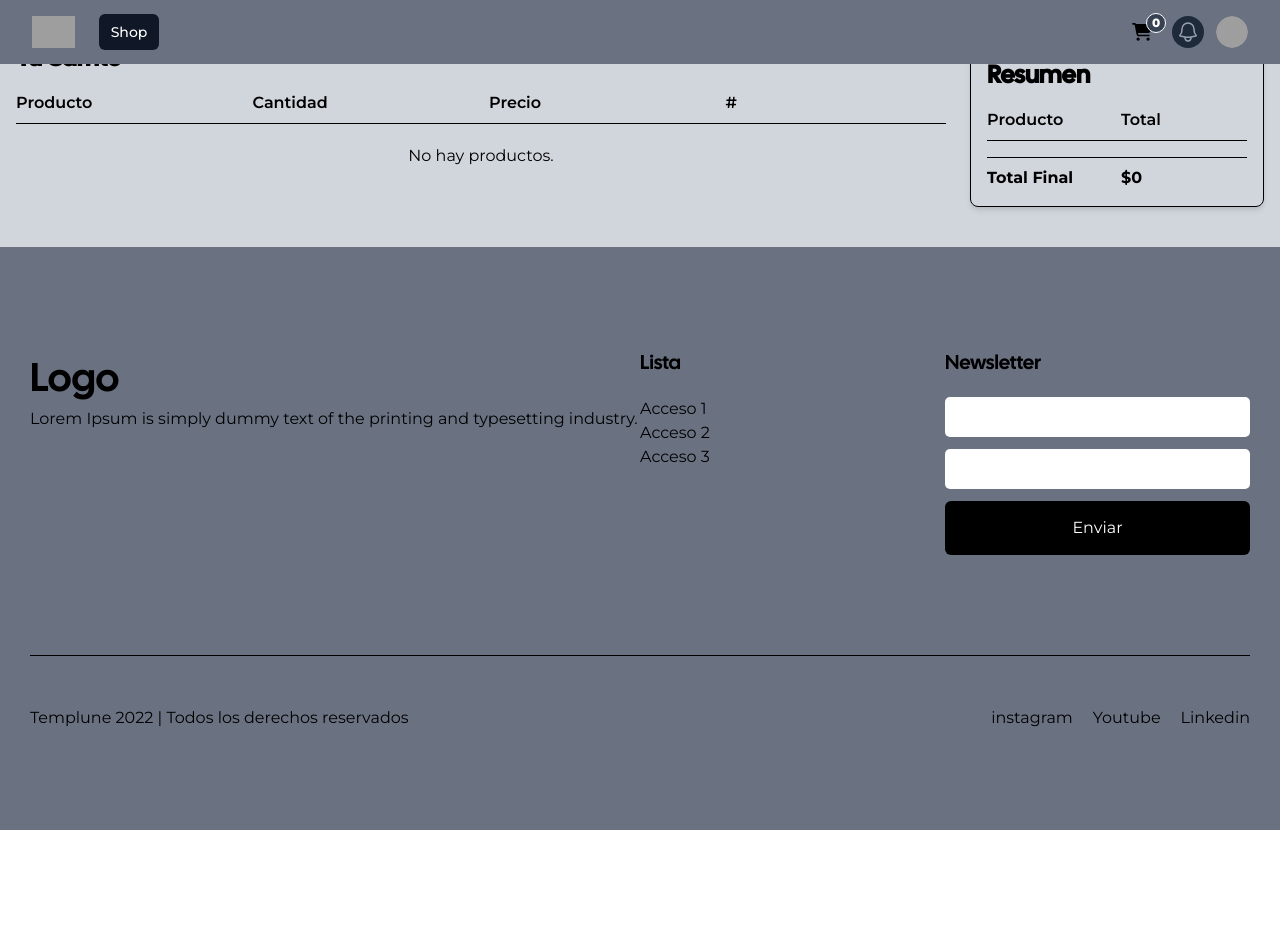
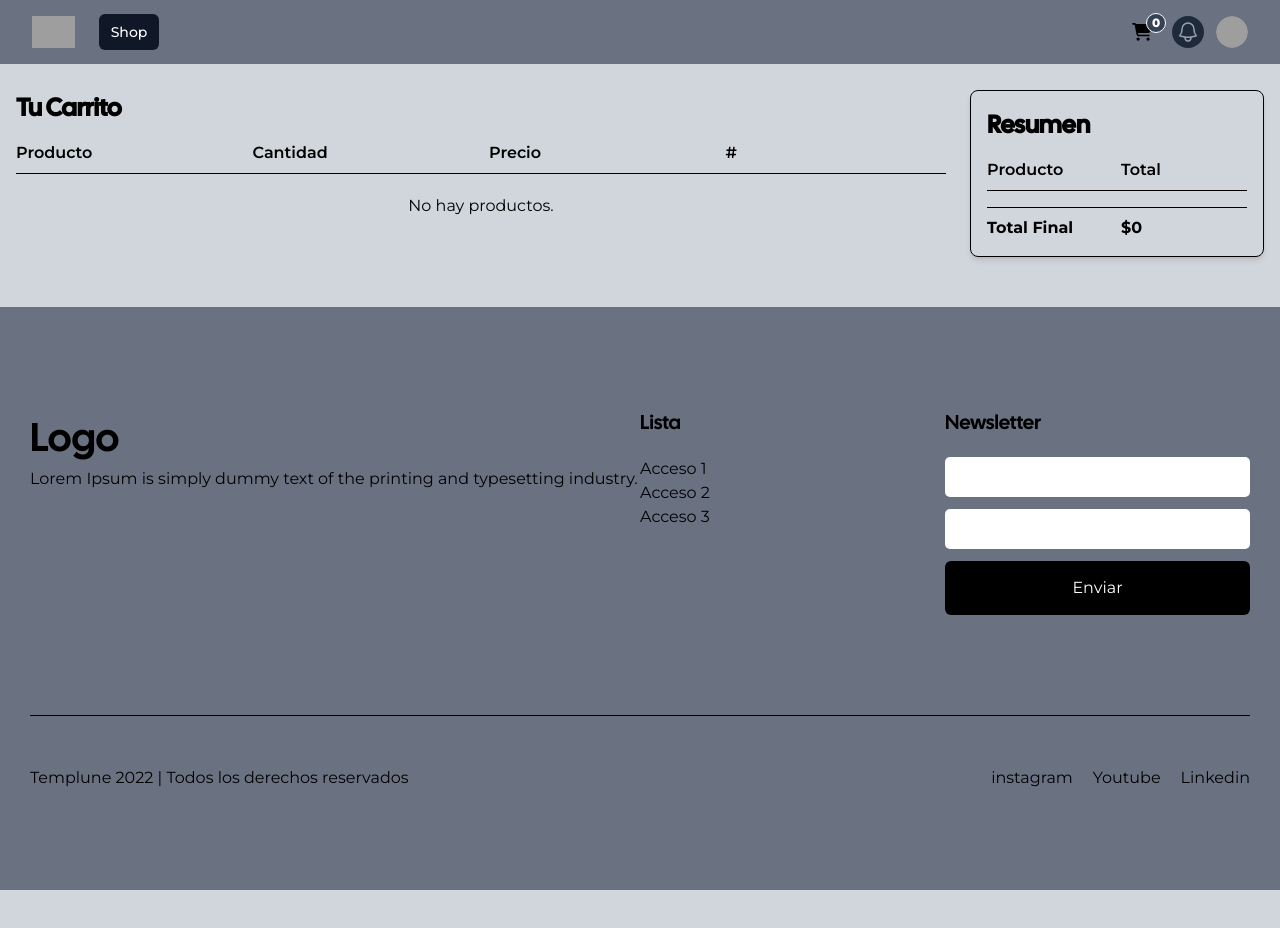
Before and after one commit to jissust/02-ecommerce, a React (Vite) app: page /checkout in a window 1280 px wide. Shown: the top 928 px of the page. Before the commit the page ends 830 px from the top, so only its background shows below. Built offline with nearby package versions, Linux system fonts and the light colour scheme; grey boxes are pictures that could not be loaded.

Commit message:
agrego espacio general

```diff
--- a/src/App.tsx
+++ b/src/App.tsx
@@ -15,7 +15,7 @@ import Success from "./components/Redirect/Success";
 function App() {
   return (
     <Router>
-      <main className="overflow-hidden bg-gray-300">
+      <main className="overflow-hidden bg-gray-300 py-[90px]">
       <Header />
       <Routes>
         <Route path="/" element={<Home />} />
--- a/src/components/Checkout/Checkout.tsx
+++ b/src/components/Checkout/Checkout.tsx
@@ -28,7 +28,7 @@ function Checkout() {
   };
 
   return (
-    <div className="container mx-auto py-10 px-4">
+    <div className="container mx-auto pb-[50px] px-4">
       <div className="grid grid-cols-4 gap-6">
         <div className="col-span-3">
           <h2 className="text-xl font-semibold mb-4">Tu Carrito</h2>
--- a/src/components/ProductDetail/ProductDetail.tsx
+++ b/src/components/ProductDetail/ProductDetail.tsx
@@ -20,7 +20,7 @@ function ProductDetatil() {
   };
 
   return (
-    <div className="container mx-auto py-[90px]">
+    <div className="container mx-auto pb-[50px]">
       <section className="py-5">Migas</section>
       <section>
         <div className="grid grid-cols-1 sm:grid-cols-2 gap-10">
--- a/src/components/Shop/Shop.tsx
+++ b/src/components/Shop/Shop.tsx
@@ -4,7 +4,7 @@ import Search from "../Search/Search.tsx";
 
 function Shop() {
   return (
-    <section className="flex container mx-auto py-[90px] grid grid-cols-1 xl:grid-cols-[20%_80%]">
+    <section className="flex container mx-auto pb-[50px] grid grid-cols-1 xl:grid-cols-[20%_80%]">
       <div><Aside /></div>
       <div className="px-5">
         <Search />
```
